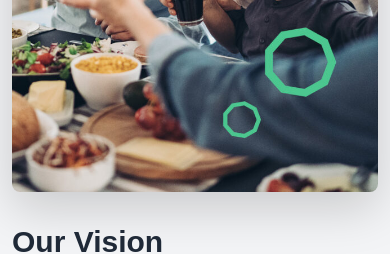
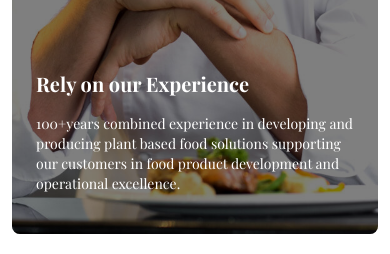
Before and after one commit to LQasemzadeh/NoMeatFactory, a Next.js app: page / in a window 390 px wide. Shown: the part 1174-1428 px from the top of the page. Built offline with nearby package versions, Linux system fonts and the light colour scheme.

Commit message:
Add Banner component for homepage with interactive slides
Introduce a new Banner component to the homepage, enhancing user interaction with clickable image slides and dynamic content. The Tailwind configuration was also updated to support new flex values for responsive design.

```diff
--- /dev/null
+++ b/src/app/Components/Banner.tsx
@@ -0,0 +1,61 @@
+'use client';
+
+import React, { useState } from 'react';
+
+const Banner = () => {
+    const [activeIndex, setActiveIndex] = useState<number>(0); // Default to the first banner
+
+    const banners = [
+        {
+            id: 0,
+            image: '/assets/image/banner/No_Meat_Factory-Slider1.jpg',
+            title: 'Rely on our Experience',
+            description: '100+years combined experience in developing and producing plant based food solutions supporting our customers in food product development and operational excellence.',
+
+        },
+        {
+            id: 1,
+            image: '/assets/image/banner/No_Meat_Factory-Slider2.jpg',
+            title: 'Plant Based is our Mission',
+            description: "No Meat Factory is an innovation, exclusively plant based contract food manufacturing company that expeditiously creates and commercializes the finest plant-based foods for brand owners, retailers, food service and institutional customers. ",
+
+        },
+        {
+            id: 2,
+            image: '/assets/image/banner/No_Meat_Factory-Slider3.jpg',
+            title: 'Plant Protein Solutions',
+            description: 'Co-Manufacturing/ Food Service Solutions/ Custom Private Label Products/ Product Development',
+
+        },
+    ];
+
+    return (
+        <div className=" container mx-auto py-16 flex flex-col md:flex-row gap-4">
+            {banners.map((banner, index) => (
+                <div
+                    key={banner.id}
+                    onClick={() => setActiveIndex(index)}
+                    className={`relative cursor-pointer transition-all duration-500 ${
+                        activeIndex === index ? 'flex-[4]' : 'flex-[1]'
+                    } overflow-hidden rounded-lg`}
+                    style={{ minHeight: '500px' }}
+                >
+                    <img
+                        src={banner.image}
+                        alt={banner.title}
+                        className="absolute inset-0 w-full h-full object-cover"
+                    />
+                    <div className="absolute inset-0 bg-black bg-opacity-50 flex flex-col justify-end p-4 text-white">
+                        <h3 className="text-xl font-bold">{banner.title}</h3>
+                        {activeIndex === index && (
+                            <p className="text-sm mt-2">{banner.description}</p>
+                        )}
+
+                    </div>
+                </div>
+            ))}
+        </div>
+    );
+};
+
+export default Banner;
--- a/src/app/page.tsx
+++ b/src/app/page.tsx
@@ -1,5 +1,6 @@
 import Hero from "@/app/Components/Hero";
 import AboutUs from "@/app/Components/AboutUs";
+import Banner from "@/app/Components/Banner";
 
 
 
@@ -7,6 +8,7 @@ export default function Home() {
   return (
 <div>
   <Hero />
+  <Banner />
   <AboutUs />
 
 </div>  );
--- a/tailwind.config.ts
+++ b/tailwind.config.ts
@@ -8,6 +8,10 @@ export default {
   ],
   theme: {
     extend: {
+      flex: {
+        1: '1 1 0%',
+        4: '4 4 0%',
+      },
     },
   },
   darkMode: "class",
```
